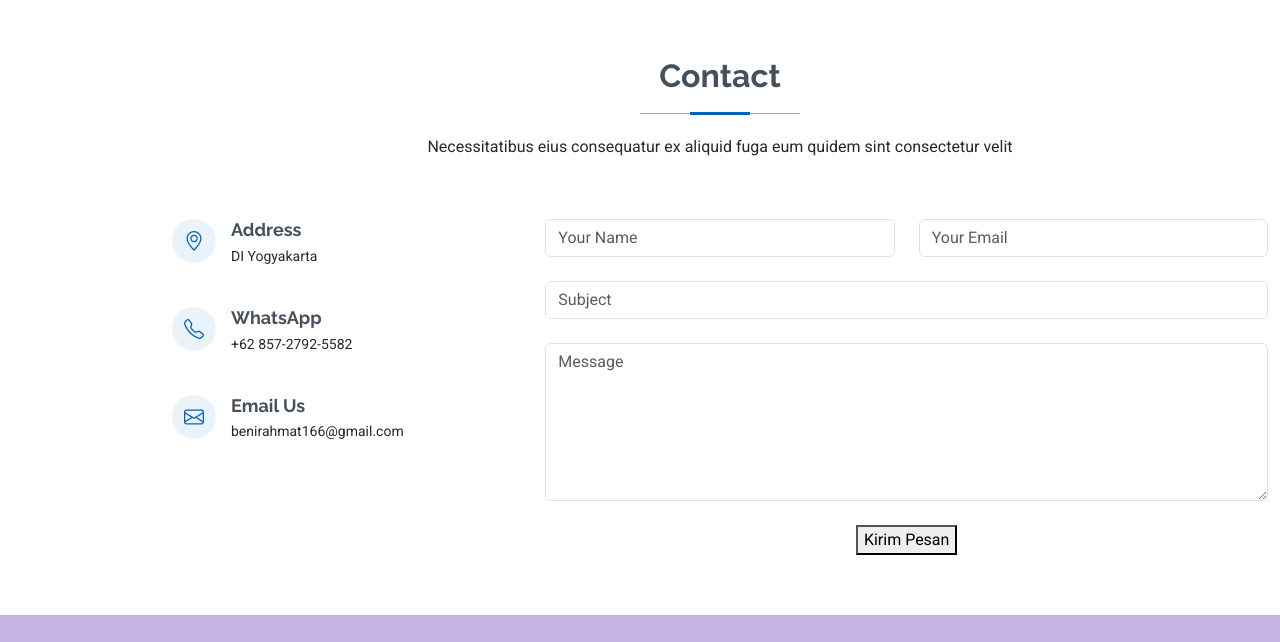
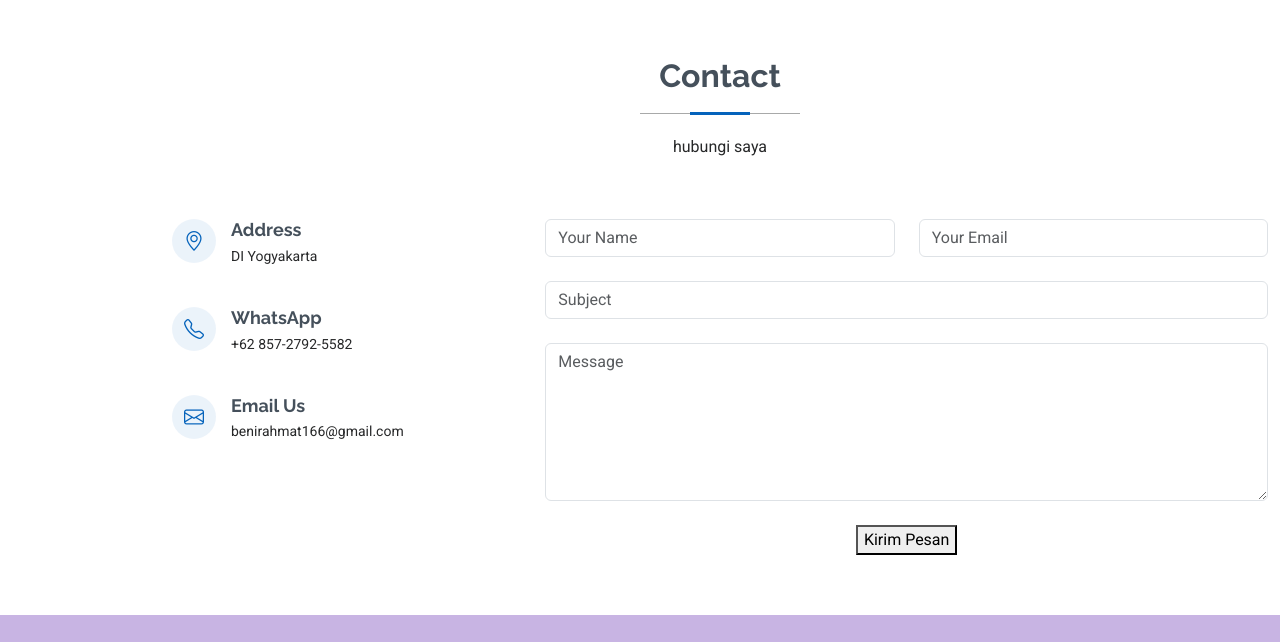
Before and after one commit to benirahmat/portofolio-rep-beni, a plain HTML site: page index.html in a window 1280 px wide. Shown: the part 4200-4842 px from the top of the page. Drawn offline with Linux system fonts and the light colour scheme.

Commit message:
git push origin main

```diff
--- a/index.html
+++ b/index.html
@@ -435,7 +435,7 @@
   <!-- Section Title -->
   <div class="container section-title" data-aos="fade-up">
     <h2>Contact</h2>
-    <p>Necessitatibus eius consequatur ex aliquid fuga eum quidem sint consectetur velit</p>
+    <p>hubungi saya</p>
   </div>
 
   <div class="container" data-aos="fade" data-aos-delay="100">
```
